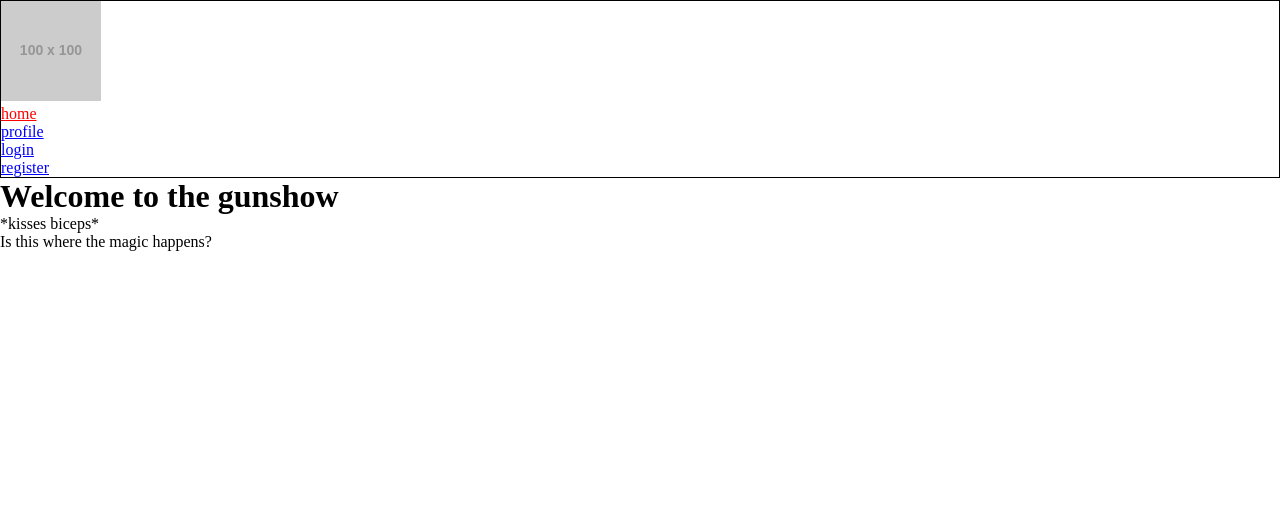
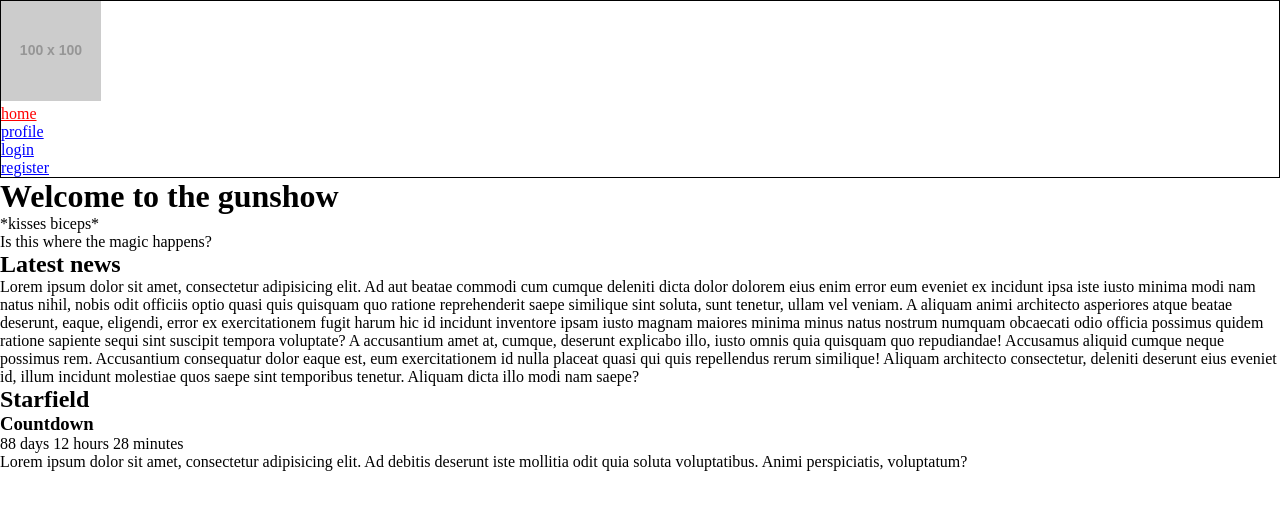
Before and after one commit to vleesenbotten/eindopdracht-frontend-fml, a React (Create React App) app: page / in a window 1280 px wide. Shown: the top 510 px of the page. Built offline with nearby package versions, Linux system fonts and the light colour scheme.

Commit message:
homepage setup and done

```diff
--- /dev/null
+++ b/src/components/Countdown.js
@@ -0,0 +1,37 @@
+import React, { useEffect, useState} from 'react';
+
+function Countdown() {
+    const targetDate = new Date('2023-09-06');
+    const [remainingTime, setRemainingTime] = useState(calculateTime());
+
+    function calculateTime() {
+        const currentTime = new Date();
+        const difference = targetDate - currentTime;
+
+        if(difference < 0 ) {
+            return { days: 0, hours: 0, minutes: 0 };
+        }
+
+        const days = Math.floor(difference / (1000 * 60 * 60 *24));
+        const hours = Math.floor((difference % (1000*60*60*24)) / (1000*60*60));
+        const minutes = Math.floor((difference % (1000*60*60)) / (1000*60));
+
+        return { days, hours, minutes };
+    }
+
+    useEffect(() => {
+        const timer = setInterval(() => {
+            setRemainingTime((calculateTime));
+        }, 1000);
+
+        return () => {
+            clearInterval(timer);
+        }
+    }, []);
+
+    return (
+        <span>{remainingTime.days} days {remainingTime.hours} hours {remainingTime.minutes} minutes</span>
+    );
+}
+
+export default Countdown;
--- a/src/pages/home/Home.js
+++ b/src/pages/home/Home.js
@@ -1,5 +1,6 @@
 import React from 'react';
 import Button from "../../components/button/Button";
+import Countdown from "../../components/Countdown";
 
 function Home() {
     return (
@@ -7,6 +8,20 @@ function Home() {
             <h1>Welcome to the gunshow</h1>
             <p>*kisses biceps*</p>
             <p>Is this where the magic happens?</p>
+            <section>
+                <h1>Latest news</h1>
+                <article>
+                  <p>
+                      Lorem ipsum dolor sit amet, consectetur adipisicing elit. Ad aut beatae commodi cum cumque deleniti dicta dolor dolorem eius enim error eum eveniet ex incidunt ipsa iste iusto minima modi nam natus nihil, nobis odit officiis optio quasi quis quisquam quo ratione reprehenderit saepe similique sint soluta, sunt tenetur, ullam vel veniam. A aliquam animi architecto asperiores atque beatae deserunt, eaque, eligendi, error ex exercitationem fugit harum hic id incidunt inventore ipsam iusto magnam maiores minima minus natus nostrum numquam obcaecati odio officia possimus quidem ratione sapiente sequi sint suscipit tempora voluptate? A accusantium amet at, cumque, deserunt explicabo illo, iusto omnis quia quisquam quo repudiandae! Accusamus aliquid cumque neque possimus rem. Accusantium consequatur dolor eaque est, eum exercitationem id nulla placeat quasi qui quis repellendus rerum similique! Aliquam architecto consectetur, deleniti deserunt eius eveniet id, illum incidunt molestiae quos saepe sint temporibus tenetur. Aliquam dicta illo modi nam saepe?
+                  </p>
+                </article>
+                <article>
+                    <h2>Starfield</h2>
+                    <h3>Countdown</h3>
+                    <Countdown/>
+                    <p>Lorem ipsum dolor sit amet, consectetur adipisicing elit. Ad debitis deserunt iste mollitia odit quia soluta voluptatibus. Animi perspiciatis, voluptatum?</p>
+                </article>
+            </section>
         </>
     );
 }
```
